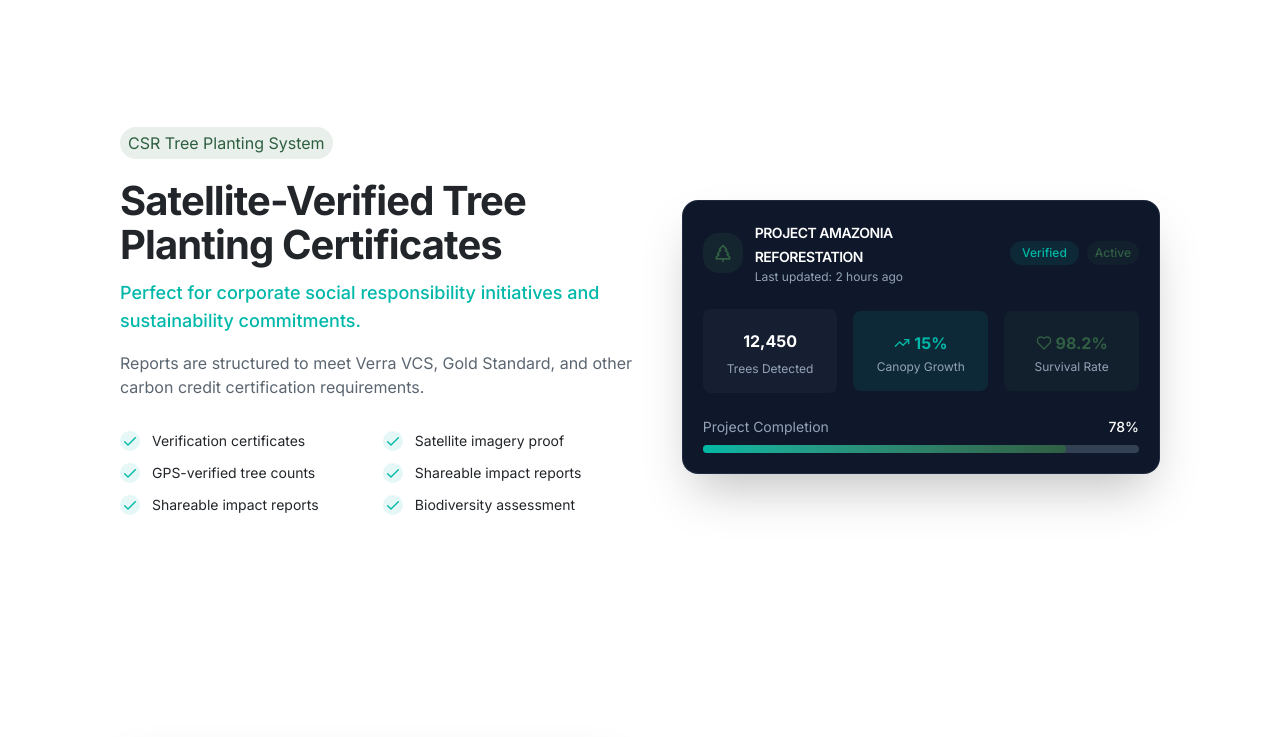
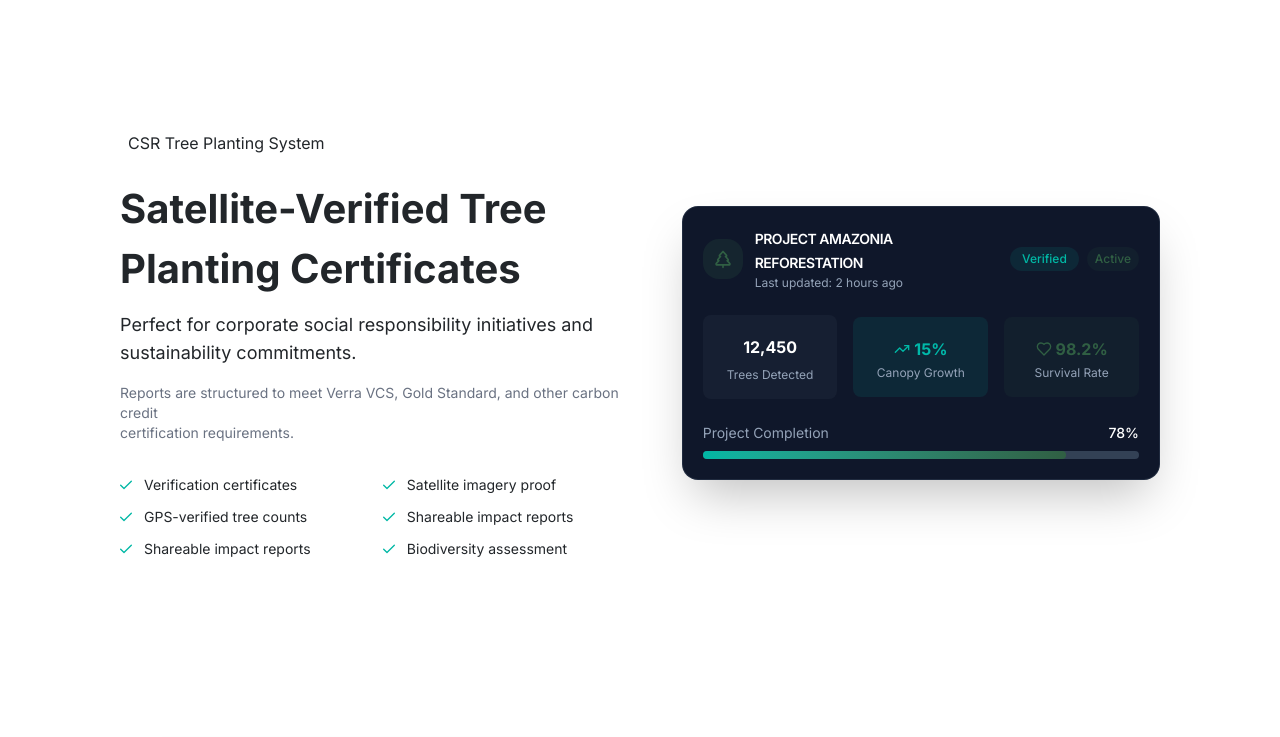
Before and after one commit to muhammadrafiq704/URIMPACT, a Next.js app: page /en in a window 1280 px wide. Shown: the part 3320-4057 px from the top of the page. Built offline with nearby package versions, Linux system fonts and the light colour scheme.

Commit message:
feat: code refactor

```diff
--- a/app/[locale]/(landing)/ServicesDetails.tsx
+++ b/app/[locale]/(landing)/ServicesDetails.tsx
@@ -1,184 +1,113 @@
 "use client";
+
 import Image from "next/image";
+import { useRef } from "react";
+import { useTranslations } from "next-intl";
+import { gsap, SplitText, useGSAP } from "@/app/lib/gsap";
+
 import Chip from "./components/Chip";
 import Container from "./components/Container";
-// import { servicesDetails } from "./utils";
+
 import CSRIndexContent from "./CSRIndexContent";
 import ESGIndexContent from "./ESGIndexContent";
 import CarbonIndexContent from "./CarbonIndexContent";
 import AgricultureIndexContent from "./AgricultureIndexContent";
-import { useRef } from "react";
-import { gsap, SplitText, useGSAP } from "@/app/lib/gsap";
-import { useTranslations } from "next-intl";
+
+const rightContent = [
+    <CSRIndexContent key="csr" />,
+    <ESGIndexContent key="esg" />,
+    <CarbonIndexContent key="carbon" />,
+    <AgricultureIndexContent key="agri" />
+];
 
 const ServicesDetails = () => {
     const container = useRef<HTMLDivElement>(null);
     const t = useTranslations("ServicesDetailsSection");
 
-    const rightContent = [
-        <CSRIndexContent key="csr" />,
-        <ESGIndexContent key="esg" />,
-        <CarbonIndexContent key="carbon" />,
-        <AgricultureIndexContent key="agriculture" />
-    ];
-
-    const getTranslatedServices = () => {
-        return [
-            {
-                id: 1,
-                tag: t("services.0.tag"),
-                title: t("services.0.title"),
-                desc: t("services.0.desc"),
-                sub_desc: t("services.0.sub_desc"),
-                features: [
-                    t("services.0.features.0"),
-                    t("services.0.features.1"),
-                    t("services.0.features.2"),
-                    t("services.0.features.3"),
-                    t("services.0.features.4"),
-                    t("services.0.features.5")
-                ],
-                bg: "#2D5F3F",
-            },
-            {
-                id: 2,
-                tag: t("services.1.tag"),
-                title: t("services.1.title"),
-                desc: t("services.1.desc"),
-                sub_desc: t("services.1.sub_desc"),
-                features: [
-                    t("services.1.features.0"),
-                    t("services.1.features.1"),
-                    t("services.1.features.2"),
-                    t("services.1.features.3"),
-                    t("services.1.features.4"),
-                    t("services.1.features.5")
-                ],
-                bg: "#00B8A9",
-            },
-            {
-                id: 3,
-                tag: t("services.2.tag"),
-                title: t("services.2.title"),
-                desc: t("services.2.desc"),
-                sub_desc: t("services.2.sub_desc"),
-                features: [
-                    t("services.2.features.0"),
-                    t("services.2.features.1"),
-                    t("services.2.features.2"),
-                    t("services.2.features.3"),
-                    t("services.2.features.4"),
-                    t("services.2.features.5")
-                ],
-                bg: "#4A90E2",
-            },
-            {
-                id: 4,
-                tag: t("services.3.tag"),
-                title: t("services.3.title"),
-                desc: t("services.3.desc"),
-                sub_desc: t("services.3.sub_desc"),
-                features: [
-                    t("services.3.features.0"),
-                    t("services.3.features.1"),
-                    t("services.3.features.2"),
-                    t("services.3.features.3"),
-                    t("services.3.features.4"),
-                    t("services.3.features.5")
-                ],
-                bg: "#E8D5B7",
-            },
-        ];
-    };
-
-    const translatedServices = getTranslatedServices();
+    const services = t.raw("services") as {
+        tag: string;
+        title: string;
+        desc: string;
+        sub_desc: string;
+        features: string[];
+        bg: string;
+    }[];
 
     useGSAP(() => {
-        const sections = gsap.utils.toArray<HTMLElement>(".service-item");
-
-        sections.forEach((section, index) => {
-            const textEls = section.querySelectorAll<HTMLElement>(".split");
-            const rightEl = section.querySelector(".right-content");
-
-            if (!rightEl) return;
-
-            const isEven = index % 2 === 0;
+        gsap.utils.toArray<HTMLElement>(".service-item").forEach((section, i) => {
+            const isEven = i % 2 === 0;
+            const texts = section.querySelectorAll(".split");
+            const right = section.querySelector(".right-content");
 
             const tl = gsap.timeline({
                 scrollTrigger: {
                     trigger: section,
-                    start: "top bottom",
-                    onEnter: () => tl.restart(),
-                },
+                    start: "top bottom"
+                }
             });
 
-            textEls.forEach((el) => {
-                const split = SplitText.create(el, {
-                    type: "lines",
-                    linesClass: "split-line",
-                });
-
+            texts.forEach(el => {
+                const split = SplitText.create(el, { type: "lines" });
                 tl.from(split.lines, {
                     x: isEven ? -50 : 50,
                     autoAlpha: 0,
                     stagger: 0.08,
                     duration: 1.5,
-                    ease: "back.out(1.7)",
+                    ease: "back.out(1.7)"
                 }, "<");
             });
 
-            tl.from(
-                rightEl,
-                {
+            right &&
+                tl.from(right, {
                     x: isEven ? 50 : -50,
                     autoAlpha: 0,
                     duration: 1.5,
-                    ease: "back.out(1.7)",
-                },
-                "-=0.4"
-            );
+                    ease: "back.out(1.7)"
+                }, "-=0.4");
         });
     }, { scope: container });
 
     return (
         <section ref={container}>
-            {translatedServices.map((detail, index) => {
-                const isEven = index % 2 === 0;
+            {services.map((service, i) => {
+                const isEven = i % 2 === 0;
+
                 return (
-                    <Container key={detail.id}>
-                        <div className={`service-item flex items-center justify-center gap-12
+                    <Container key={i}>
+                        <div className={`service-item flex gap-12 items-center
               ${isEven ? "flex-col md:flex-row" : "flex-col md:flex-row-reverse"}`}>
-                            {/* LEFT SIDE */}
-                            <div className="w-full md:w-6/12 flex flex-col items-start">
-                                <Chip color={detail.bg} className="mb-5">{detail.tag}</Chip>
-                                <p className="split text-[clamp(24px,4vw,40px)] font-bold leading-11 tracking-[-0.9px] mb-3">
-                                    {detail.title}
+
+                            {/* LEFT */}
+                            <div className="w-full md:w-6/12">
+                                <Chip color={service.bg} className="mb-5">{service.tag}</Chip>
+
+                                <p className="split text-[clamp(24px,4vw,40px)] font-bold mb-3">
+                                    {service.title}
                                 </p>
-                                <p className="split text-lg font-medium leading-7 text-(--color-primary) max-w-xl mb-4">
-                                    {detail.desc}
+
+                                <p className="split text-lg mb-4">{service.desc}</p>
+                                <p className="split text-sm text-gray-500 mb-8">
+                                    {service.sub_desc}
                                 </p>
-                                <p className="split text-[16px] font-normal leading-6 text-[#5B6671] max-w-xl mb-8">
-                                    {detail.sub_desc}
-                                </p>
-                                <div className="grid grid-cols-1 md:grid-cols-2 gap-3 mb-8 w-full">
-                                    {detail.features.map((feature, featureIndex) => (
-                                        <div key={`features-${featureIndex}`} className="flex items-center gap-3">
-                                            <div className="bg-primary/10 rounded-full w-5 h-5 flex items-center justify-center">
+
+                                <div className="grid md:grid-cols-2 gap-3">
+                                    {service.features.map((f, fi) => (
+                                        <div key={fi} className="flex gap-3">
                                             <Image
                                                 src="/icons/tick-outline-icon.svg"
-                                                    alt={t("tick_icon_alt")}
+                                                alt="tick"
                                                 width={12}
                                                 height={12}
                                             />
-                                            </div>
-                                            <p className="split text-sm font-normal leading-5">{feature}</p>
+                                            <p className="split text-sm">{f}</p>
                                         </div>
                                     ))}
                                 </div>
                             </div>
-                            {/* RIGHT SIDE */}
+
+                            {/* RIGHT */}
                             <div className="right-content">
-                                {rightContent[index]}
+                                {rightContent[i]}
                             </div>
                         </div>
                     </Container>
@@ -186,6 +115,6 @@ const ServicesDetails = () => {
             })}
         </section>
     );
-}
+};
 
 export default ServicesDetails;
--- a/app/hooks/useScrambleText.tsx
+++ b/app/hooks/useScrambleText.tsx
@@ -40,7 +40,7 @@ export function useScrambleText({
                     scrollTrigger: {
                         trigger: el,
                         start: "top 80%",
-                        toggleActions: "restart none none none",
+                        // toggleActions: "play none none none",
                     },
                 });
             });
```
Also changed, not shown: 1 other file (tests, documents, lock files or other folders). Lines whose indentation alone changed are shown as unchanged.
